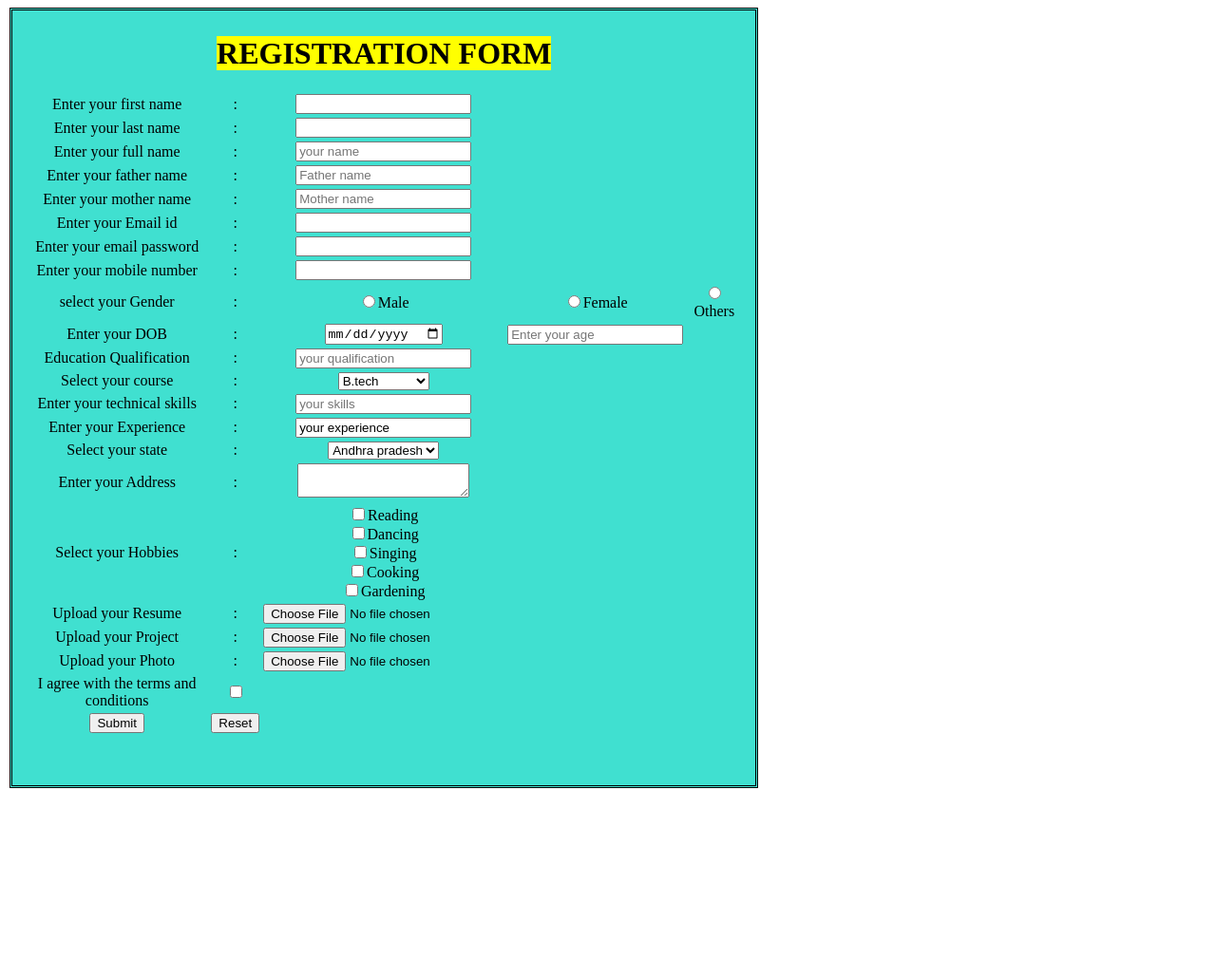
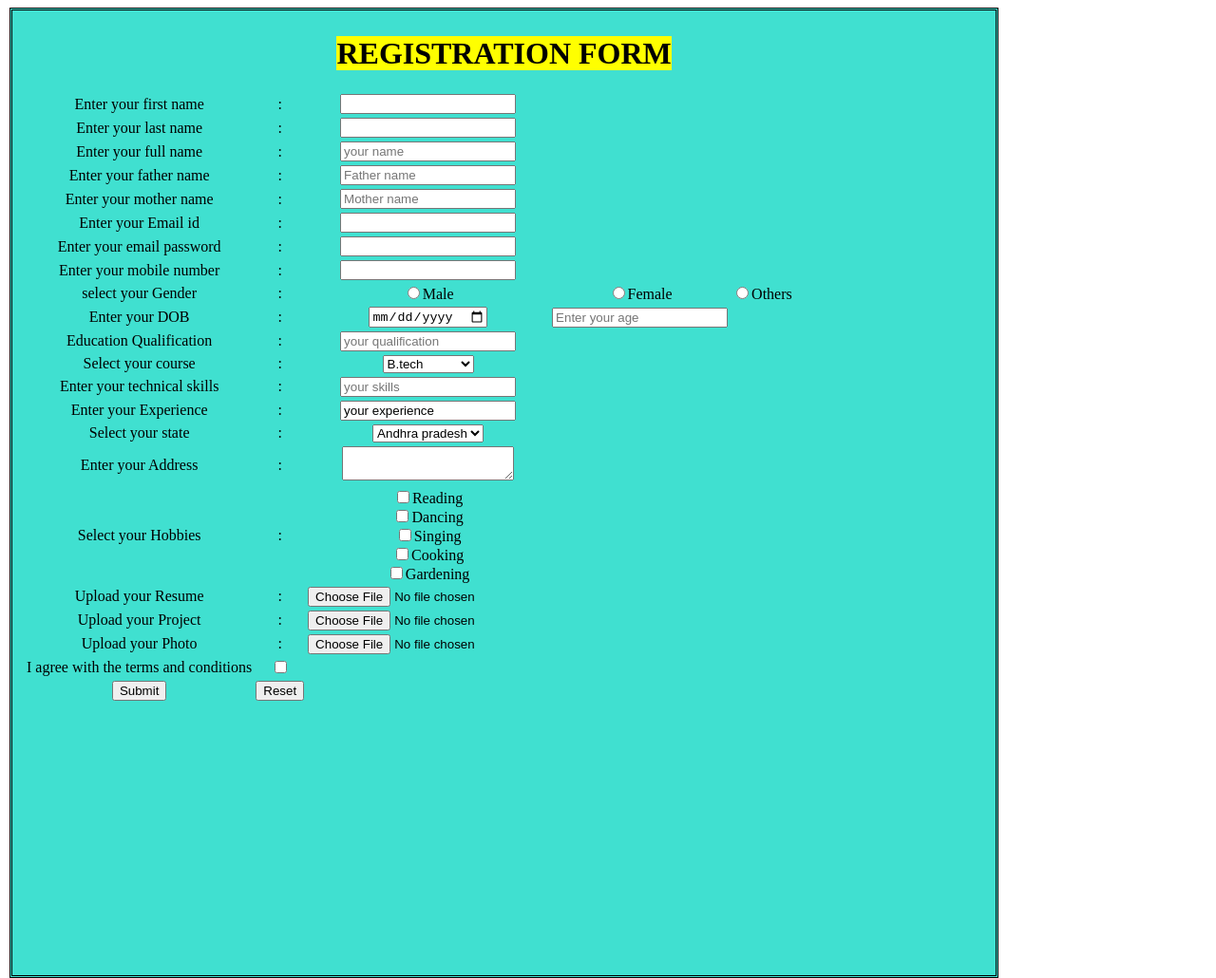
Before and after one commit to KatragaddaSubhashini/assignment, a plain HTML site: page index.html in a window 1280 px wide. Shown: the whole page at 95% size. Before the commit the page ends 838 px from the top, so only its background shows below. Drawn offline with Linux system fonts and the light colour scheme.

Commit message:
Update index.html

```diff
--- a/index.html
+++ b/index.html
@@ -4,7 +4,7 @@
     <title>REGISTRATION FORM</title>
 </head>
 <body style="text-align: center;">
-    <fieldset style="text-align: center;border: double;border-color:black; background-color:turquoise; width: 60%;height: 800px;">
+    <fieldset style="text-align: center;border: double;border-color:black; background-color:turquoise; width: 80%;height: 1000px;">
         <h1><mark>REGISTRATION FORM</mark></h1>
         <table>
             <form>
```
